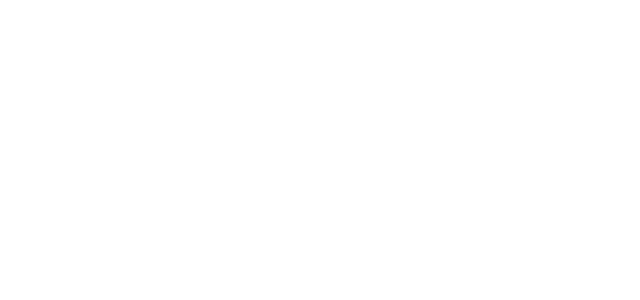
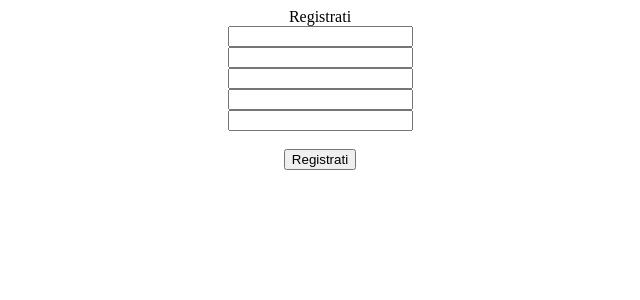
Before and after one commit to davidecarizzoni/nuxt-auth, a Nuxt app: page /on-boarding/register in a window 1280 px wide. Shown: the top 300 px of the page, without its empty margins (320-960 px from the left). Built offline with nearby package versions, Linux system fonts and the light colour scheme.

Commit message:
feat(register): page working

```diff
--- a/pages/on-boarding/register/index.vue
+++ b/pages/on-boarding/register/index.vue
@@ -1,11 +1,53 @@
 <script setup lang="ts">
 
+import {$fetch} from "ofetch";
+
+const loading = ref(false)
+const user = reactive({
+  email: undefined,
+  name: undefined,
+  surname: undefined,
+  password: undefined,
+  confirmPassword: undefined,
+})
+
+const onClickRegister = async () => {
+  console.log('onClickRegister', user)
+  try {
+    loading.value = true
+    await $fetch('/api/auth/register', {
+      body: JSON.stringify(user),
+      method: 'POST',
+    })
+    loading.value = false
+  } catch (e) {
+    console.error({e})
+    loading.value = false
+  }
+}
+
 </script>
+<template>
+  <div class="register-page">
+    Registrati
+    <input v-model="user.name" />
+    <input v-model="user.surname"/>
+    <input v-model="user.email"/>
+    <input v-model="user.password"/>
+    <input v-model="user.confirmPassword"/>
 
-<template>
+    <br />
 
+    <button @click.stop="onClickRegister">Registrati</button>
+  </div>
 </template>
 
 <style scoped>
-
+  .register-page {
+    display: flex;
+    flex-direction: column;
+    flex: 1;
+    justify-content: center;
+    align-items: center;
+  }
 </style>
```
Also changed, not shown: 1 other file (tests, documents, lock files or other folders).
